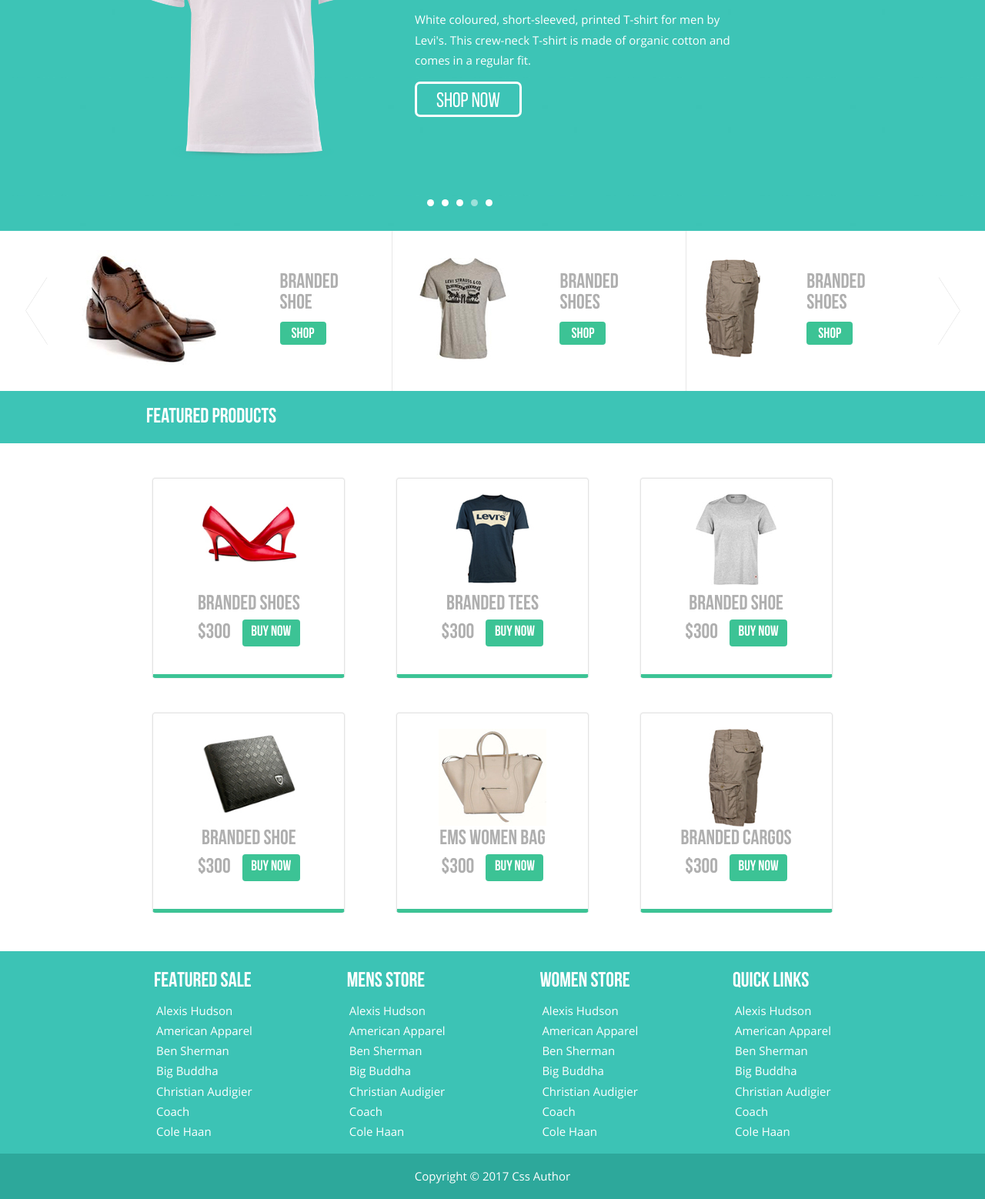
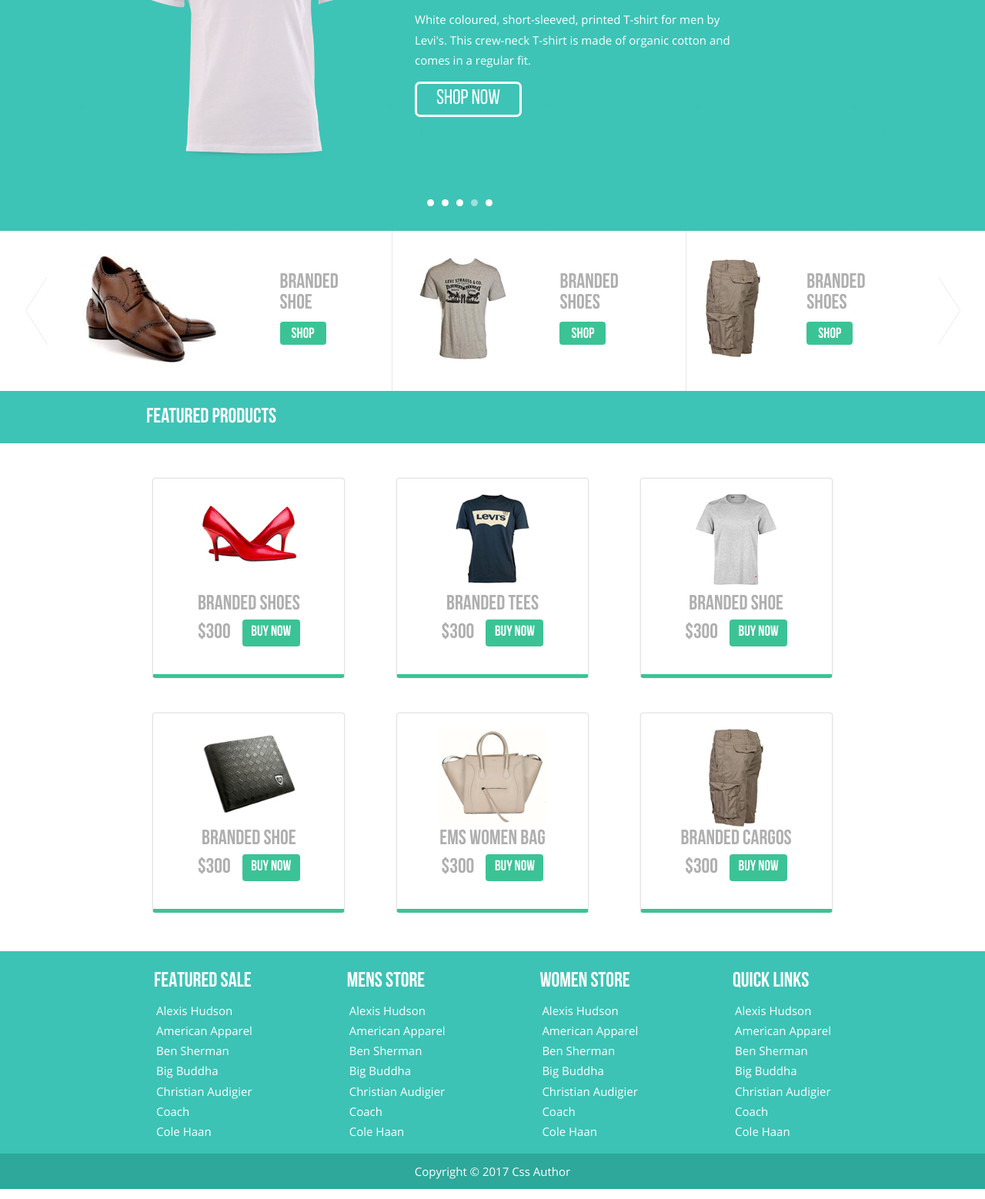
Before and after one commit to AndrewLymar/aditii.com, a website: page app/index.html in a window 1280 px wide. Shown: the part 329-1887 px from the top of the page at 77% size. Drawn offline with Linux system fonts and the light colour scheme; a web font is replaced by a local one.

Commit message:
modified:   app/css/main.css 	modified:   app/index.html 	modified:   app/scss/main.scss

```diff
--- a/app/index.html
+++ b/app/index.html
@@ -48,7 +48,7 @@
                             <p>
                                 White coloured, short-sleeved, printed T-shirt for men by Levi's. This crew-neck T-shirt is made of organic cotton and comes in a regular fit.
                             </p>
-                            <div class="button-banner">Shop now</div>
+                            <div class="flex-row flex-center button-banner"><p>Shop now</p></div>
                         </div>
                     </div>
                 </div>
@@ -228,8 +228,8 @@
                     </ul>
                 </div>
             </div>
-            <div class="flex-row flex-center copyrighting">
-                Copyright © 2017 Css Author
+            <div class="flex-row flex-center flex-middle copyrighting">
+                <p>Copyright © 2017 Css Author</p>
             </div>
         </footer>
     </div>
--- a/app/scss/main.scss
+++ b/app/scss/main.scss
@@ -187,11 +187,13 @@
             border: 3px solid #fff;
             border-radius: 7px;
             background-color: rgba(255, 255, 255, 0.0);
-            font-family: "BebasNeue", sans-serif;
-            font-size: 27px;
-            text-transform: uppercase;
-            text-align: center;
-            color: #fff;
+            p {
+                align-self: center;
+                font-family: "BebasNeue", sans-serif;
+                font-size: 27px;
+                text-transform: uppercase;
+                color: #fff;
+            }
         }
     }
     .dots {
@@ -348,7 +350,6 @@
                         text-decoration: underline;
                     }
                 }
-
             }
             .brands-container {
                 padding-left: 5px;
@@ -356,8 +357,7 @@
         }
     }
     .copyrighting {
-        padding-top: 16px;
-        padding-bottom: 16px;
+        height: 46px;
         background-color: #2DA89B;
         font-family: "Opensans", sans-serif;
         font-size: 15px;
```
Also changed, not shown: app/css/main.css.
